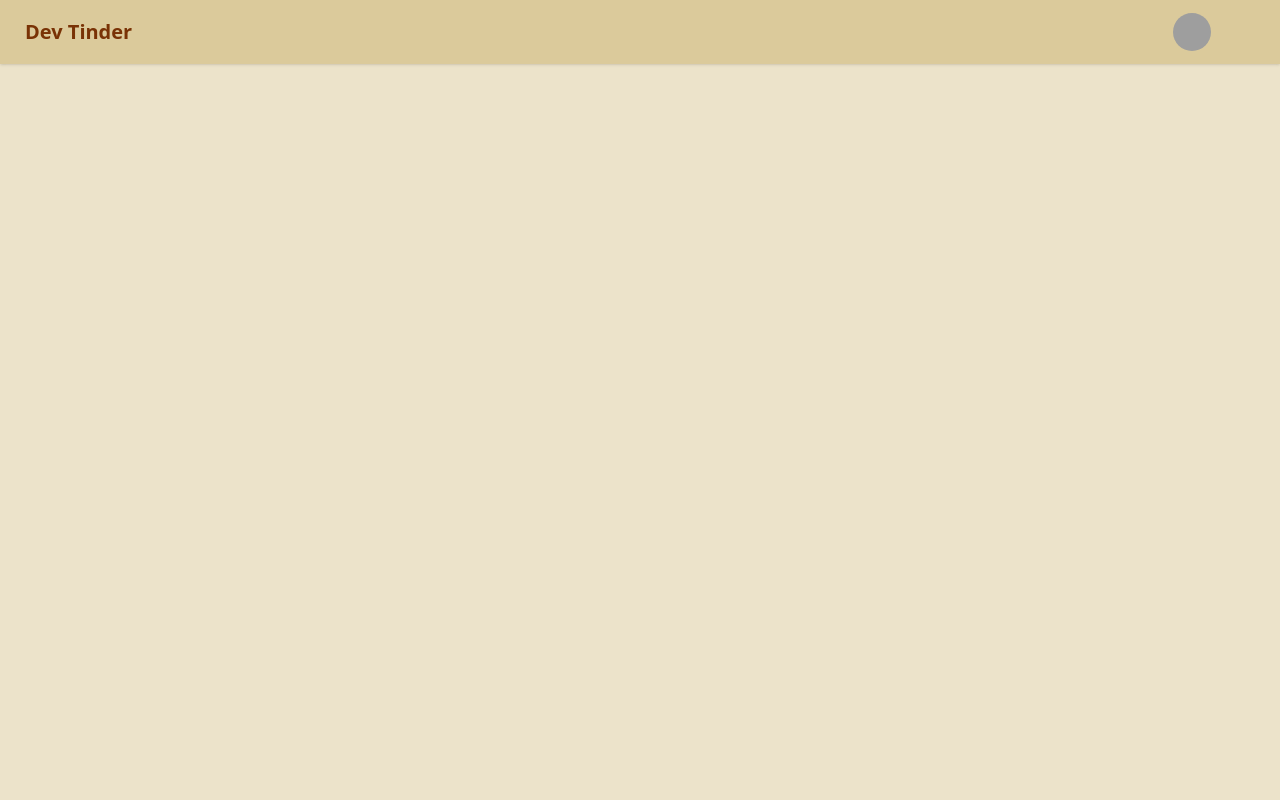
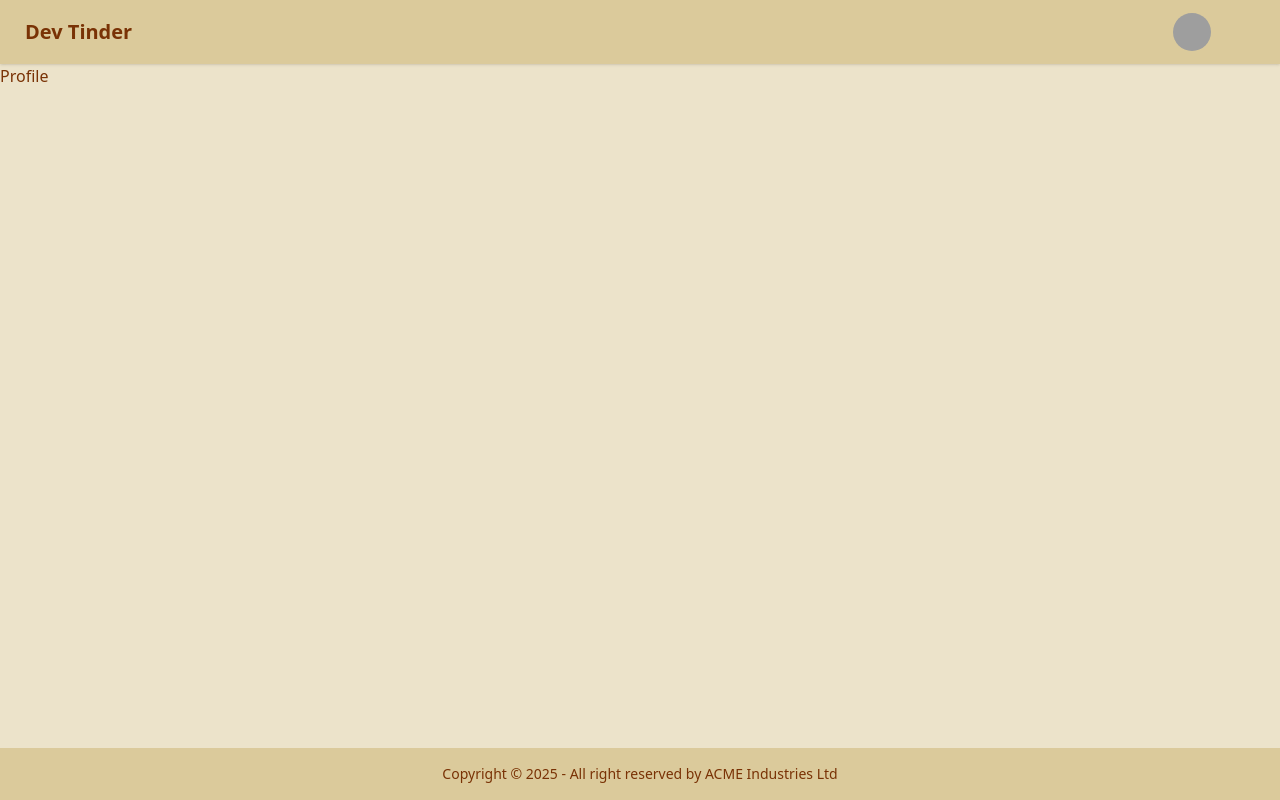
Before and after one commit to CodeCrafter-c/DevTinder, a React (Vite) app in the folder frontend/devtinder-web/: page /profile in a window 1280 px wide. Built offline with nearby package versions, Linux system fonts and the light colour scheme; grey boxes are pictures that could not be loaded.

Commit message:
children route setup

```diff
--- a/frontend/devtinder-web/package.json
+++ b/frontend/devtinder-web/package.json
@@ -13,6 +13,7 @@
     "@tailwindcss/vite": "^4.1.11",
     "react": "^19.1.0",
     "react-dom": "^19.1.0",
+    "react-router-dom": "^7.6.3",
     "tailwindcss": "^4.1.11"
   },
   "devDependencies": {
--- a/frontend/devtinder-web/src/App.jsx
+++ b/frontend/devtinder-web/src/App.jsx
@@ -1,45 +1,22 @@
 import "./App.css";
+import Body from "./Body";
+import Login from "./Login";
+import NavBar from "./NavBar";
+import { BrowserRouter, Routes,Route } from "react-router-dom";
+import Profile from "./Profile";
 
 function App() {
   return (
-    <div className="navbar bg-base-300 shadow-sm">
-      <div className="flex-1">
-        <a className="btn btn-ghost text-xl">Dev Tinder</a>
-      </div>
-      <div className="flex gap-2">
-        <div className="dropdown dropdown-end mx-15">
-          <div
-            tabIndex={0}
-            role="button"
-            className="btn btn-ghost btn-circle avatar"
-          >
-            <div className="w-10 rounded-full">
-              <img
-                alt="Tailwind CSS Navbar component"
-                src="https://img.daisyui.com/images/stock/photo-1534528741775-53994a69daeb.webp"
-              />
-            </div>
-          </div>
-          <ul
-            tabIndex={0}
-            className="menu menu-sm dropdown-content bg-base-100 rounded-box z-1 mt-3 w-52 p-2 shadow"
-          >
-            <li>
-              <a className="justify-between">
-                Profile
-                <span className="badge">New</span>
-              </a>
-            </li>
-            <li>
-              <a>Settings</a>
-            </li>
-            <li>
-              <a>Logout</a>
-            </li>
-          </ul>
-        </div>
-      </div>
-    </div>
+    <>
+      <BrowserRouter basename="/">
+        <Routes>
+          <Route path="/" element={<Body/>}>
+            <Route path="/login" element={<Login/>}/>
+            <Route path="/profile" element={<Profile/>}/>
+          </Route>
+        </Routes>
+      </BrowserRouter>
+    </>
   );
 }
 
--- /dev/null
+++ b/frontend/devtinder-web/src/Body.jsx
@@ -0,0 +1,14 @@
+import React from "react";
+import NavBar from "./NavBar";
+import { Outlet } from "react-router-dom";
+import Footer from "./Footer";
+
+export default function Body() {
+  return (
+    <div>
+      <NavBar />
+      <Outlet />
+      <Footer />
+    </div>
+  );
+}
--- /dev/null
+++ b/frontend/devtinder-web/src/Footer.jsx
@@ -0,0 +1,11 @@
+import React from 'react'
+
+export default function Footer() {
+  return (
+    <footer className="footer sm:footer-horizontal footer-center bg-base-300 text-base-content p-4 fixed bottom-0">
+  <aside>
+    <p>Copyright © {new Date().getFullYear()} - All right reserved by ACME Industries Ltd</p>
+  </aside>
+</footer>
+  )
+}
--- /dev/null
+++ b/frontend/devtinder-web/src/Login.jsx
@@ -0,0 +1,7 @@
+import React from 'react'
+
+export default function Login() {
+  return (
+    <div>Login</div>
+  )
+}
--- /dev/null
+++ b/frontend/devtinder-web/src/NavBar.jsx
@@ -0,0 +1,44 @@
+import React from 'react'
+
+export default function NavBar() {
+  return (
+        <div className="navbar bg-base-300 shadow-sm">
+      <div className="flex-1">
+        <a className="btn btn-ghost text-xl">Dev Tinder</a>
+      </div>
+      <div className="flex gap-2">
+        <div className="dropdown dropdown-end mx-15">
+          <div
+            tabIndex={0}
+            role="button"
+            className="btn btn-ghost btn-circle avatar"
+          >
+            <div className="w-10 rounded-full">
+              <img
+                alt="Tailwind CSS Navbar component"
+                src="https://img.daisyui.com/images/stock/photo-1534528741775-53994a69daeb.webp"
+              />
+            </div>
+          </div>
+          <ul
+            tabIndex={0}
+            className="menu menu-sm dropdown-content bg-base-100 rounded-box z-1 mt-3 w-52 p-2 shadow"
+          >
+            <li>
+              <a className="justify-between">
+                Profile
+                <span className="badge">New</span>
+              </a>
+            </li>
+            <li>
+              <a>Settings</a>
+            </li>
+            <li>
+              <a>Logout</a>
+            </li>
+          </ul>
+        </div>
+      </div>
+    </div>
+  )
+}
--- /dev/null
+++ b/frontend/devtinder-web/src/Profile.jsx
@@ -0,0 +1,7 @@
+import React from 'react'
+
+export default function Profile() {
+  return (
+    <div>Profile</div>
+  )
+}
```
Also changed, not shown: 1 other file (tests, documents, lock files or other folders).
